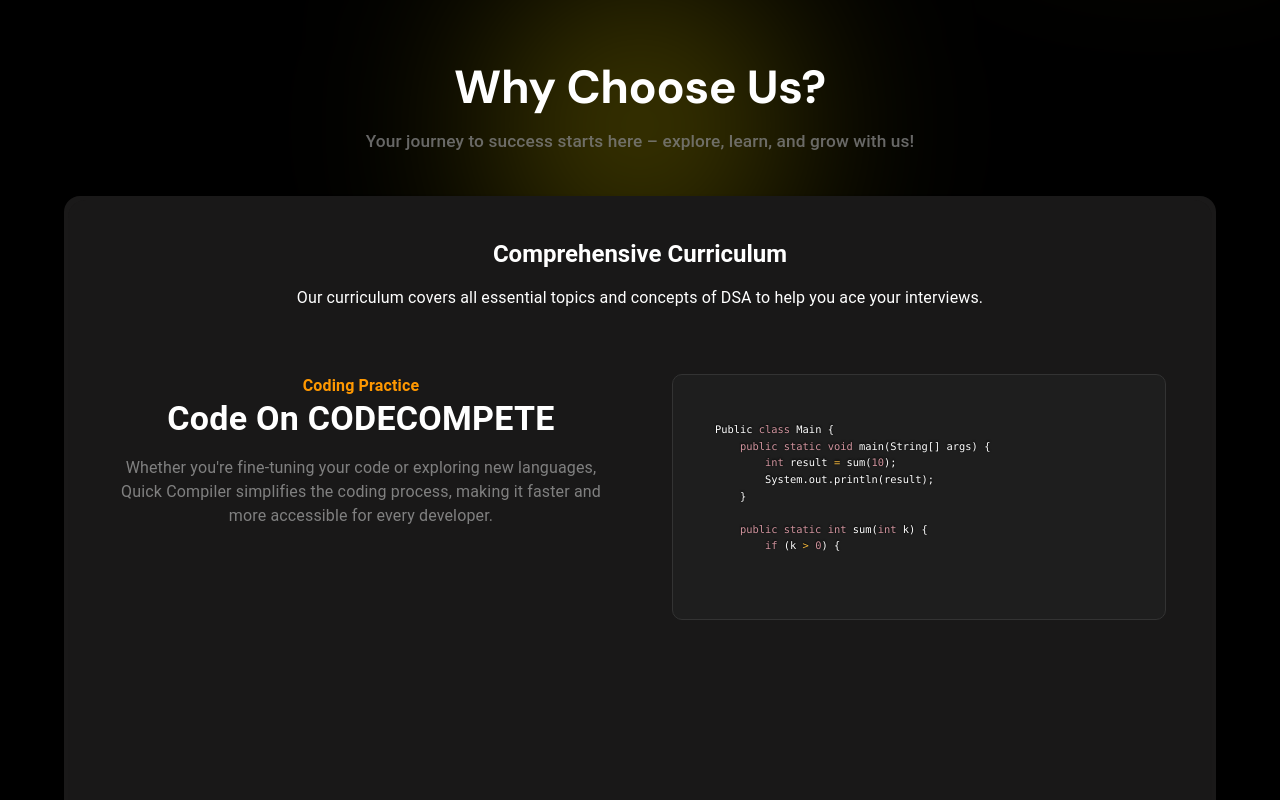
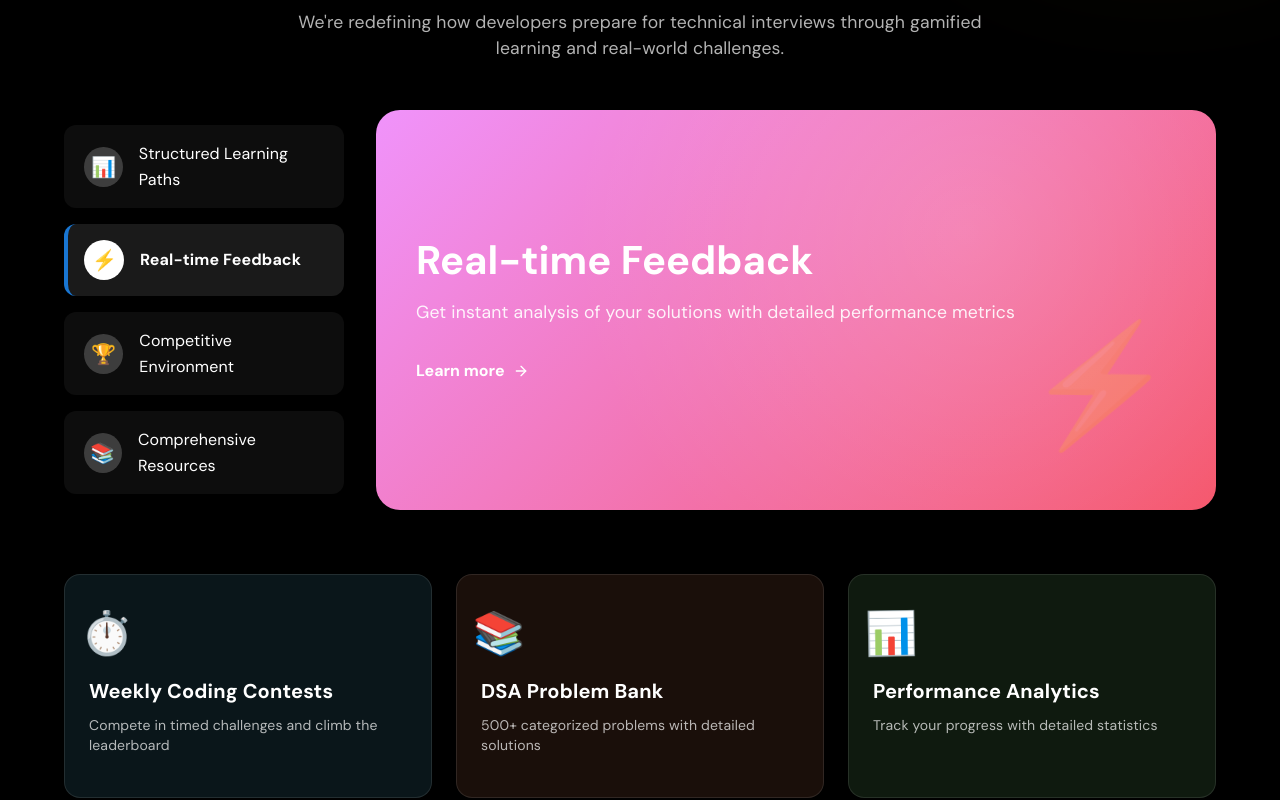
Before and after one commit to a-nuj1/CP-Application-Frontend, a React (Vite) app: page / in a window 1280 px wide. Shown: the part 1160-1960 px from the top of the page. Built offline with nearby package versions, Linux system fonts and the light colour scheme; a web font is replaced by a local one.

Commit message:
home page redesigned

```diff
--- a/src/components/pages/HomeSections/Section2.jsx
+++ b/src/components/pages/HomeSections/Section2.jsx
@@ -1,251 +1,391 @@
 import React, { useState, useEffect } from "react";
-import { Prism as SyntaxHighlighter } from "react-syntax-highlighter";
-import { dark } from "react-syntax-highlighter/dist/esm/styles/prism";
-import { Typography, Box, Container, Card, CardContent } from "@mui/material";
-import vanillaTilt from "vanilla-tilt";
+import { Box, Container, Typography, useTheme, useMediaQuery } from "@mui/material";
+import { motion, AnimatePresence } from "framer-motion";
+import { FiArrowRight } from "react-icons/fi";
 
-const glowColors = [
-  "rgba(214, 88, 208, 0.5)",
-  "rgba(0, 255, 127, 0.5)",
-  "rgba(30, 144, 255, 0.5)",
-  "rgba(255, 99, 71, 0.5)",
-  "rgba(117, 230, 228, 0.5)",
+const features = [
+  {
+    title: "Structured Learning Paths",
+    description: "Our curriculum is designed by experts to take you from basics to advanced concepts systematically",
+    icon: "📊",
+    color: "linear-gradient(135deg, #667eea 0%, #764ba2 100%)",
+  },
+  {
+    title: "Real-time Feedback",
+    description: "Get instant analysis of your solutions with detailed performance metrics",
+    icon: "⚡",
+    color: "linear-gradient(135deg, #f093fb 0%, #f5576c 100%)",
+  },
+  {
+    title: "Competitive Environment",
+    description: "Challenge yourself against peers in weekly contests with live leaderboards",
+    icon: "🏆",
+    color: "linear-gradient(135deg, #4facfe 0%, #00f2fe 100%)",
+  },
+  {
+    title: "Comprehensive Resources",
+    description: "Access to curated problem sets, video explanations, and community solutions",
+    icon: "📚",
+    color: "linear-gradient(135deg, #43e97b 0%, #38f9d7 100%)",
+  },
 ];
 
-function useTypingEffect(text, speed) {
-  const [displayText, setDisplayText] = useState("");
+const FeatureHighlight = ({ activeIndex }) => {
+  const activeFeature = features[activeIndex];
+
+  return (
+    <motion.div
+      initial={{ opacity: 0, y: 20 }}
+      animate={{ opacity: 1, y: 0 }}
+      exit={{ opacity: 0, y: -20 }}
+      transition={{ duration: 0.5 }}
+      style={{
+        background: activeFeature.color,
+        borderRadius: "24px",
+        padding: "40px",
+        height: "400px",
+        display: "flex",
+        flexDirection: "column",
+        justifyContent: "center",
+        position: "relative",
+        overflow: "hidden",
+        boxShadow: `0 20px 40px -10px ${activeFeature.color.split("0%")[0]}50)`,
+      }}
+    >
+      <div
+        style={{
+          position: "absolute",
+          top: 0,
+          left: 0,
+          right: 0,
+          bottom: 0,
+          background: "radial-gradient(circle at 70% 30%, rgba(255,255,255,0.15) 0%, transparent 60%)",
+          zIndex: 1,
+        }}
+      />
+
+      <motion.div
+        style={{ zIndex: 2 }}
+        initial={{ scale: 0.9 }}
+        animate={{ scale: 1 }}
+        transition={{ delay: 0.2 }}
+      >
+        <Typography
+          variant="h3"
+          sx={{
+            color: "white",
+            fontWeight: "bold",
+            mb: 2,
+            fontSize: { xs: "1.8rem", md: "2.5rem" },
+            fontFamily: '"DM Sans", sans-serif',
+          }}
+        >
+          {activeFeature.title}
+        </Typography>
+
+        <Typography
+          variant="body1"
+          sx={{
+            color: "rgba(255,255,255,0.9)",
+            fontSize: "1.1rem",
+            mb: 4,
+            maxWidth: { xs: "100%", md: "80%" },
+            fontFamily: '"DM Sans", sans-serif',
+          }}
+        >
+          {activeFeature.description}
+        </Typography>
+
+        <motion.div
+          whileHover={{ x: 5 }}
+          style={{
+            display: "inline-flex",
+            alignItems: "center",
+            color: "white",
+            cursor: "pointer",
+            fontWeight: "bold",
+            fontFamily: '"DM Sans", sans-serif',
+          }}
+        >
+          Learn more <FiArrowRight style={{ marginLeft: "8px" }} />
+        </motion.div>
+      </motion.div>
+
+      <motion.div
+        style={{
+          position: "absolute",
+          right: "40px",
+          bottom: "40px",
+          fontSize: "120px",
+          opacity: 0.2,
+          zIndex: 1,
+        }}
+        animate={{ rotate: [0, 10, -10, 0] }}
+        transition={{ repeat: Infinity, duration: 8, ease: "easeInOut" }}
+      >
+        {activeFeature.icon}
+      </motion.div>
+    </motion.div>
+  );
+};
+
+function Section2() {
+  const [activeIndex, setActiveIndex] = useState(0);
+  const theme = useTheme();
+  const isMobile = useMediaQuery(theme.breakpoints.down("md"));
 
   useEffect(() => {
-    let i = 0;
-    setDisplayText("");
-
     const interval = setInterval(() => {
-      if (i < text.length) {
-        setDisplayText((prev) => prev + text[i]);
-        i++;
-      } else {
-        clearInterval(interval);
-      }
-    }, speed);
-
+      setActiveIndex((prev) => (prev + 1) % features.length);
+    }, 5000);
     return () => clearInterval(interval);
-  }, [text, speed]);
-
-  return displayText;
-}
-
-function Section2() {
-
-
-  const handleMouseMove = (e) => {
-    const { left, top, width, height } =
-      e.currentTarget.getBoundingClientRect();
-    const x = ((e.clientX - left) / width) * 100;
-    const y = ((e.clientY - top) / height) * 100;
-
-    e.currentTarget.style.setProperty("--x", `${x}%`);
-    e.currentTarget.style.setProperty("--y", `${y}%`);
-  };
-  useEffect(() => {
-    const tilt = document.querySelector(".tilt");
-    vanillaTilt.init(tilt, {
-      max: 2,
-      speed: 10,
-      // glare: true,
-      // "max-glare": 0.50,
-      // "glare-prerender": false,
-      reverse: true,
-    });
-  });
-
-
-  const javaCode = `PPublic class Main {
-    public static void main(String[] args) {
-        int result = sum(10);
-        System.out.println(result);
-    }
-
-    public static int sum(int k) {
-        if (k > 0) {
-            return k + sum(k - 1);
-        } else {
-            return 0;
-        }
-    }
-}`;
-
-  const typedText = useTypingEffect(javaCode, 30);
+  }, []);
 
   return (
     <Box
       sx={{
-        backgroundRepeat: "no-repeat",
-        color: "white",
-        display: "flex",
-        flexDirection: "column",
-        alignItems: "center",
-        px: 3,
-        mt: 10,
+        py: 10,
         position: "relative",
-        vh:"90"
+        overflow: "hidden",
       }}
     >
-      {/* Blur Effect at the Top */}
-      <Box
-        sx={{
-          width: "300px",
-          height: "300px",
-          borderRadius: "50%",
-          backgroundColor: "rgba(255, 230, 0, 0.28)",
-          filter: "blur(100px)",
-          position: "absolute",
-          top: 40,
-          left: "50%",
-          transform: "translateX(-50%)",
-          zIndex: -1,
-          pointerEvents: "none",
-        }}
-      />
-
-      <Container sx={{ textAlign: "center", mt: "15vh", width: "100%" }}>
-        {/* Heading */}
+      <Container maxWidth="lg">
+        {!isMobile && (
+          <>
             <Typography
               variant="h2"
               sx={{
-            mb: 1,
-            fontFamily: "DM Sans, sans-serif",
+                textAlign: "center",
+                mb: 2,
                 fontWeight: "bold",
-            fontSize: { xs: "1.9rem", sm: "2.8rem", md: "2.9rem" },
-            lineHeight: { xs: "1.2", sm: "1.3", md: "1.4" },
+                color: "white",
+                fontSize: { xs: "2.2rem", md: "3rem" },
+                fontFamily: '"DM Sans", sans-serif',
               }}
             >
-          Why Choose Us?
+              Why Choose{" "}
+              <span style={{ color: theme.palette.primary.main }}>CodeCompete</span>?
             </Typography>
 
-
-        {/* TO DO - Check this section again !  */}
-
-        {/* Subheading */}
             <Typography
-          variant="h6"
+              variant="body1"
               sx={{
-            color: "gray",
-            mb: 5,
-            px: { xs: "1rem", sm: "2rem", md: "8rem" },
-            fontSize: { xs: "0.89rem", sm: "0.89rem", md: "1.08rem" },
-            opacity: 0.8,
+                textAlign: "center",
+                color: "rgba(255,255,255,0.7)",
+                maxWidth: "700px",
+                mx: "auto",
+                mb: 6,
+                fontSize: { xs: "1rem", md: "1.1rem" },
+                fontFamily: '"DM Sans", sans-serif',
               }}
             >
-          Your journey to success starts here – explore, learn, and grow with us!
+              We're redefining how developers prepare for technical interviews through gamified learning and real-world challenges.
             </Typography>
+          </>
+        )}
 
-        <Card
-        className="tilt glow-card"
-        onMouseMove={handleMouseMove}
-          sx={{
-            width: "100%",
-            height: "80vh",
-            background: "rgba(26, 25, 25, 1)",
-            color: "white",
-            borderRadius: "1rem",
-            p: 3,
-            mb: 2,
-            display: "flex",
-            flexDirection: "column",
-            alignItems: "center",
-            overflow: "hidden",
-            "--glow-color": glowColors[1],
-          }}
-        >
-          {/* First CardContent */}
-          <CardContent>
-            <Typography variant="h5" sx={{ fontWeight: "bold",  }}>
-              Comprehensive Curriculum
-            </Typography>
-            <Typography sx={{ mt: 2, textAlign: "center" }}>
-              Our curriculum covers all essential topics and concepts of DSA to help
-              you ace your interviews.
-            </Typography>
-          </CardContent>
-
-          {/* Responsive Layout */}
         <Box
           sx={{
             display: "flex",
-              flexDirection: { xs: "column", sm: "row" },
-              alignItems: "start",
-              width: "100%",
-              height:"auto",
-              mt: 4,
-              gap: 2,
+            flexDirection: { xs: "column", md: "row" },
+            gap: 4,
+            alignItems: "center",
           }}
         >
-            {/* Left Section - Text */}
-            <CardContent
+          {/* Feature selector - Hidden on mobile */}
+          {!isMobile && (
+            <Box
               sx={{
-                flex: 1,
-                textAlign: "center",
-                px: { xs: 1, sm: 3 }
-                ,
+                display: "flex",
+                flexDirection: "column",
+                gap: 2,
+                width: "280px",
+                mb: { xs: 4, md: 0 },
               }}
             >
-              <Typography
-                variant="body1"
-                sx={{ color: "#ff9800", fontWeight: "bold" }}
-              >
-                Coding Practice
-              </Typography>
-              <Typography variant="h4" sx={{ fontWeight: "bold", }}>
-                Code On CODECOMPETE
-              </Typography>
-              <Typography sx={{ mt: 2, color: "gray" }}>
-                Whether you're fine-tuning your code or exploring new languages,
-                Quick Compiler simplifies the coding process, making it faster
-                and more accessible for every developer.
-              </Typography>
-            </CardContent>
-
-            {/* Right Section - Code Display */}
-            <CardContent
-              sx={{
-                flex: 1,
-                width: "100%",
-                px: { xs: 2, sm: 3 },
+              {features.map((feature, index) => (
+                <motion.div
+                  key={index}
+                  whileHover={{ scale: 1.03 }}
+                  whileTap={{ scale: 0.98 }}
+                  onClick={() => setActiveIndex(index)}
+                  style={{
+                    background: index === activeIndex ? "rgba(255,255,255,0.1)" : "rgba(255,255,255,0.05)",
+                    borderRadius: "12px",
+                    padding: "16px",
+                    cursor: "pointer",
+                    borderLeft: index === activeIndex ? `4px solid ${theme.palette.primary.main}` : "4px solid transparent",
+                    transition: "all 0.3s ease",
                   }}
                 >
                   <Box
                     sx={{
-                  width: "100%",
-                  borderRadius: "10px",
-                  border: "1px solid #333",
-
-                  p: { xs: 0, sm: 3, md: 4 },
-                  backgroundColor: "#1e1e1e",
+                      display: "flex",
+                      alignItems: "center",
+                      gap: 2,
                     }}
                   >
-                <SyntaxHighlighter
-                  language="java"
-                  style={dark}
-                  customStyle={{
-                    fontFamily: "Courier New, monospace",
-                    fontSize: "0.65rem",
-                    background: "transparent",
-                    padding: "10px",
-                    border: "none",
-                    boxShadow: "none",
-                    whiteSpace: "pre-wrap",
-                    overflowX: "hidden",
-                    wordBreak: "break-word",
+                    <Box
+                      sx={{
+                        width: "40px",
+                        height: "40px",
+                        borderRadius: "50%",
+                        background: index === activeIndex ? "white" : "rgba(255,255,255,0.2)",
+                        display: "flex",
+                        alignItems: "center",
+                        justifyContent: "center",
+                        color: index === activeIndex ? theme.palette.primary.main : "white",
+                        fontSize: "20px",
                       }}
                     >
-                  {typedText || "// Typing..."}
-                </SyntaxHighlighter>
+                      {feature.icon}
                     </Box>
-            </CardContent>
+                    <Typography
+                      variant="h6"
+                      sx={{
+                        color: "white",
+                        fontWeight: index === activeIndex ? "bold" : "normal",
+                        fontSize: "1rem",
+                        fontFamily: '"DM Sans", sans-serif',
+                      }}
+                    >
+                      {feature.title}
+                    </Typography>
                   </Box>
-        </Card>
+                </motion.div>
+              ))}
+            </Box>
+          )}
+
+          {/* Main feature display - Always visible */}
+          <Box
+            sx={{
+              flex: 1,
+              minHeight: { xs: "350px", md: "400px" },
+              width: "100%",
+            }}
+          >
+            <AnimatePresence mode="wait">
+              <FeatureHighlight key={activeIndex} activeIndex={activeIndex} />
+            </AnimatePresence>
+          </Box>
+        </Box>
+
+        {/* Benefits section - Only 3 cards */}
+        <Box
+          sx={{
+            mt: 8,
+            display: "grid",
+            gridTemplateColumns: {
+              xs: "1fr",
+              sm: "repeat(2, 1fr)",
+              md: "repeat(3, 1fr)",
+            },
+            gap: 3,
+          }}
+        >
+          {[
+            {
+              title: "Weekly Coding Contests",
+              description: "Compete in timed challenges and climb the leaderboard",
+              icon: "⏱️",
+              color: "rgba(100, 210, 255, 0.1)"
+            },
+            {
+              title: "DSA Problem Bank",
+              description: "500+ categorized problems with detailed solutions",
+              icon: "📚",
+              color: "rgba(255, 150, 100, 0.1)"
+            },
+            {
+              title: "Performance Analytics",
+              description: "Track your progress with detailed statistics",
+              icon: "📊",
+              color: "rgba(150, 255, 150, 0.1)"
+            }
+          ].map((benefit, index) => (
+            <motion.div
+              key={index}
+              initial={{ opacity: 0, y: 20 }}
+              whileInView={{ opacity: 1, y: 0 }}
+              viewport={{ once: true, margin: "-50px" }}
+              transition={{ duration: 0.5, delay: index * 0.1 }}
+              whileHover={{
+                y: -5,
+                transition: { duration: 0.2 }
+              }}
+            >
+              <Box
+                sx={{
+                  background: benefit.color,
+                  borderRadius: "16px",
+                  p: 3,
+                  height: "100%",
+                  border: "1px solid rgba(255,255,255,0.1)",
+                  transition: "all 0.3s ease",
+                  "&:hover": {
+                    transform: "translateY(-5px)",
+                    boxShadow: "0 10px 20px rgba(0,0,0,0.3)",
+                    borderColor: theme.palette.primary.main
+                  }
+                }}
+              >
+                <motion.div
+                  animate={{
+                    rotate: [0, 5, -5, 0],
+                    scale: [1, 1.05, 1]
+                  }}
+                  transition={{
+                    duration: 4,
+                    repeat: Infinity,
+                    ease: "easeInOut"
+                  }}
+                  style={{
+                    fontSize: "2.5rem",
+                    marginBottom: "16px"
+                  }}
+                >
+                  {benefit.icon}
+                </motion.div>
+
+                <Typography
+                  variant="h6"
+                  sx={{
+                    color: "white",
+                    fontFamily: '"DM Sans", sans-serif',
+                    fontWeight: "bold",
+                    mb: 1
+                  }}
+                >
+                  {benefit.title}
+                </Typography>
+
+                <Typography
+                  variant="body2"
+                  sx={{
+                    color: "rgba(255,255,255,0.7)",
+                    fontFamily: '"DM Sans", sans-serif'
+                  }}
+                >
+                  {benefit.description}
+                </Typography>
+
+                <motion.div
+                  initial={{ width: 0 }}
+                  whileHover={{ width: "100%" }}
+                  transition={{ duration: 0.3 }}
+                  style={{
+                    height: "2px",
+                    background: theme.palette.primary.main,
+                    marginTop: "16px"
+                  }}
+                />
 
 
+              </Box>
+            </motion.div>
+          ))}
+        </Box>
       </Container>
     </Box>
   );
--- a/src/index.css
+++ b/src/index.css
@@ -71,6 +71,7 @@
     /* background: var(--final-gradient) ;  */
     /* background-attachment: fixed;  */
     color: #fff
+
 }
 
 @theme inline {
```
Lines whose indentation alone changed are shown as unchanged.
